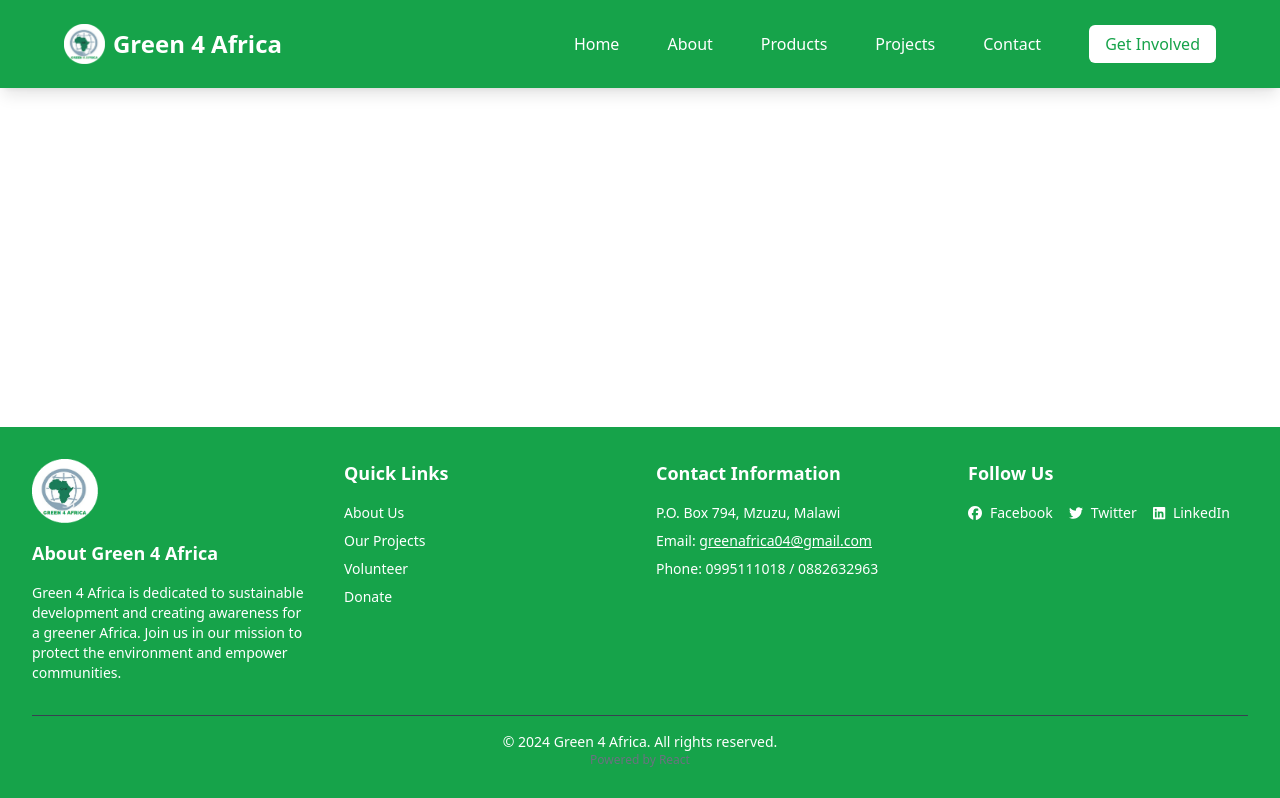
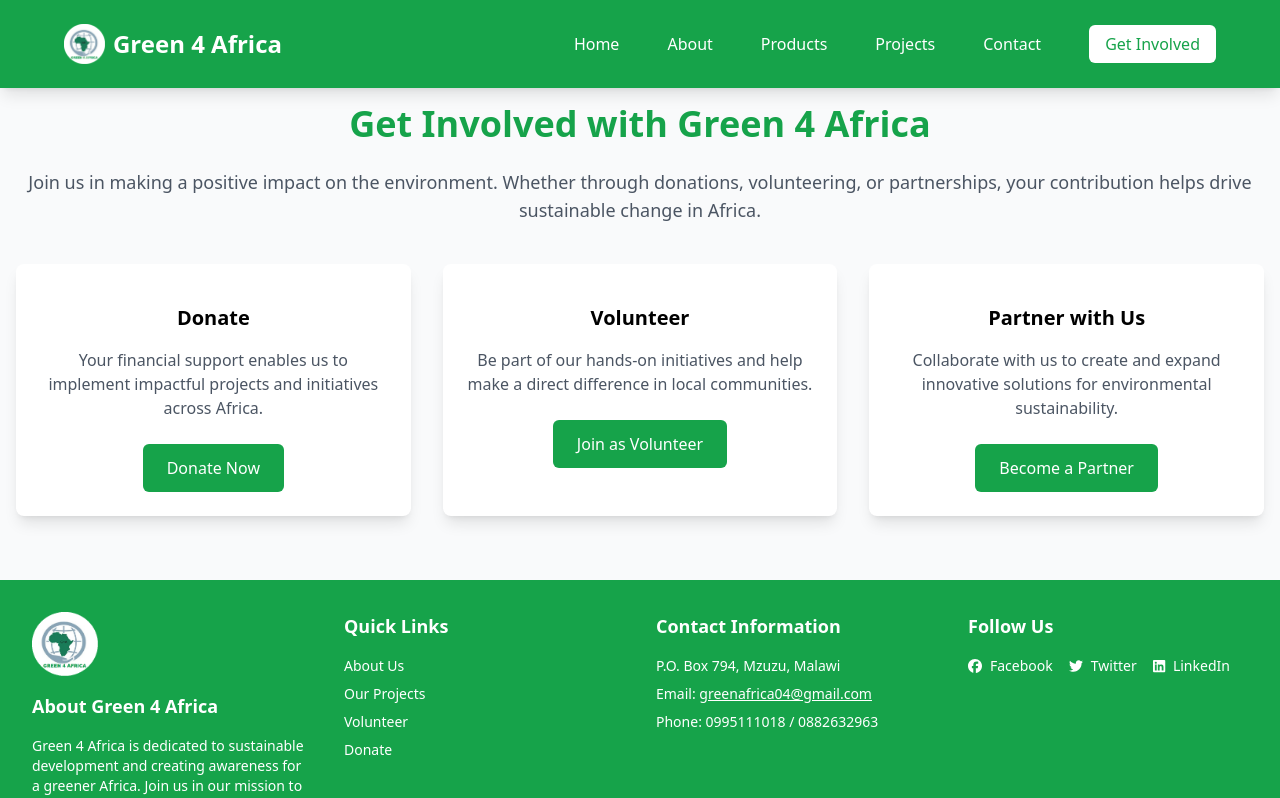
Before and after one commit to Vitumbikoh/Green-4-Africa, a React (Create React App) app: page /get-involved in a window 1280 px wide. Shown: the top 798 px of the page. Built offline with nearby package versions, Linux system fonts and the light colour scheme.

Commit message:
Added get Involved page

```diff
--- a/src/App.jsx
+++ b/src/App.jsx
@@ -7,6 +7,7 @@ import Contact from './pages/Contact';
 import Header from './components/Header';
 import Footer from './components/Footer';
 import Projects from './pages/Projects';
+import GetInvolved from './pages/GetInvolved';
 
 const App = () => {
   return (
@@ -23,6 +24,7 @@ const App = () => {
             <Route path="/products" element={<Products />} />
             <Route path="/contact" element={<Contact />} />
             <Route path="/projects" element={<Projects />} />
+            <Route path="/get-involved" element={<GetInvolved />} />
           </Routes>
         </main>
 
--- /dev/null
+++ b/src/pages/GetInvolved.jsx
@@ -0,0 +1,62 @@
+import React from 'react';
+
+const GetInvolved = () => {
+  return (
+    <div className="bg-gray-50 py-16 mt-10">
+      <div className="container mx-auto px-4 text-center">
+        <h1 className="text-4xl font-bold text-green-600 mb-6">
+          Get Involved with Green 4 Africa
+        </h1>
+        <p className="text-lg text-gray-600 mb-10">
+          Join us in making a positive impact on the environment. Whether through donations, volunteering, or partnerships, your contribution helps drive sustainable change in Africa.
+        </p>
+
+        <div className="grid grid-cols-1 md:grid-cols-3 gap-8">
+          {/* Donation Section */}
+          <div className="bg-white shadow-lg rounded-lg p-6">
+            <div className="text-green-600 text-4xl mb-4">
+              <i className="fas fa-hand-holding-heart"></i>
+            </div>
+            <h3 className="text-xl font-bold mb-4">Donate</h3>
+            <p className="text-gray-600 mb-6">
+              Your financial support enables us to implement impactful projects and initiatives across Africa.
+            </p>
+            <button className="bg-green-600 text-white px-6 py-3 rounded-md hover:bg-green-700">
+              Donate Now
+            </button>
+          </div>
+
+          {/* Volunteer Section */}
+          <div className="bg-white shadow-lg rounded-lg p-6">
+            <div className="text-green-600 text-4xl mb-4">
+              <i className="fas fa-users"></i>
+            </div>
+            <h3 className="text-xl font-bold mb-4">Volunteer</h3>
+            <p className="text-gray-600 mb-6">
+              Be part of our hands-on initiatives and help make a direct difference in local communities.
+            </p>
+            <button className="bg-green-600 text-white px-6 py-3 rounded-md hover:bg-green-700">
+              Join as Volunteer
+            </button>
+          </div>
+
+          {/* Partnership Section */}
+          <div className="bg-white shadow-lg rounded-lg p-6">
+            <div className="text-green-600 text-4xl mb-4">
+              <i className="fas fa-handshake"></i>
+            </div>
+            <h3 className="text-xl font-bold mb-4">Partner with Us</h3>
+            <p className="text-gray-600 mb-6">
+              Collaborate with us to create and expand innovative solutions for environmental sustainability.
+            </p>
+            <button className="bg-green-600 text-white px-6 py-3 rounded-md hover:bg-green-700">
+              Become a Partner
+            </button>
+          </div>
+        </div>
+      </div>
+    </div>
+  );
+};
+
+export default GetInvolved;
```
